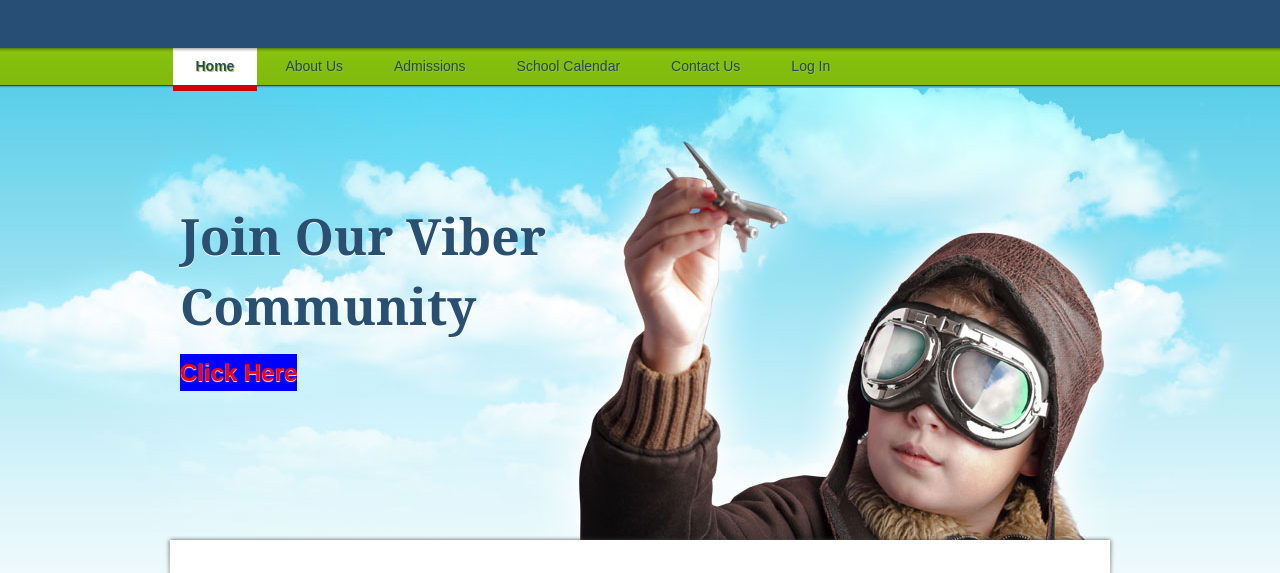
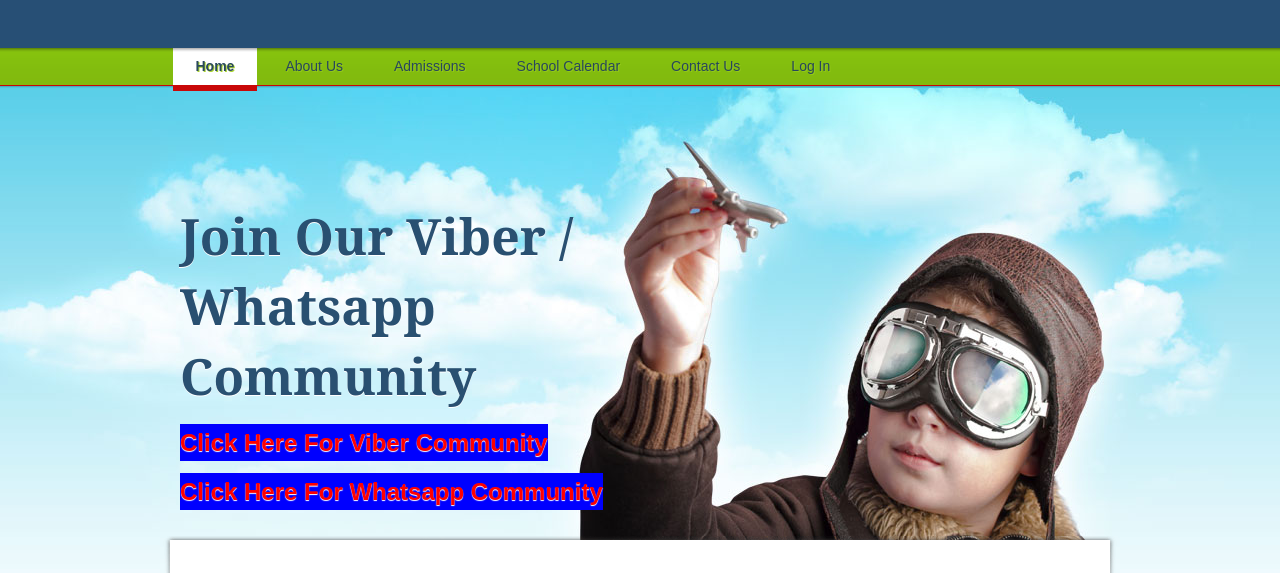
Before and after one commit to vidhyavikash/vidhyavikash, a plain HTML site: page index.html in a window 1280 px wide. Shown: the part 99-672 px from the top of the page. Drawn offline with Linux system fonts and the light colour scheme.

Commit message:
Update index.html

```diff
--- a/index.html
+++ b/index.html
@@ -24,8 +24,9 @@
     </ul>
     <div id="tagline">
       <div>
-        <h4>Join Our Viber Community</h4>
-        <p><a href="https://bit.ly/vvsviber">Click Here</a></p>
+        <h4>Join Our Viber / Whatsapp Community</h4>
+        <p><a href="https://bit.ly/vvsviber">Click Here For Viber Community</a></p>
+        <p><a href="https://bit.ly/vvsWhatsapp">Click Here For Whatsapp Community</a></p>
     </div>
   </div>
   <div id="content">
```
